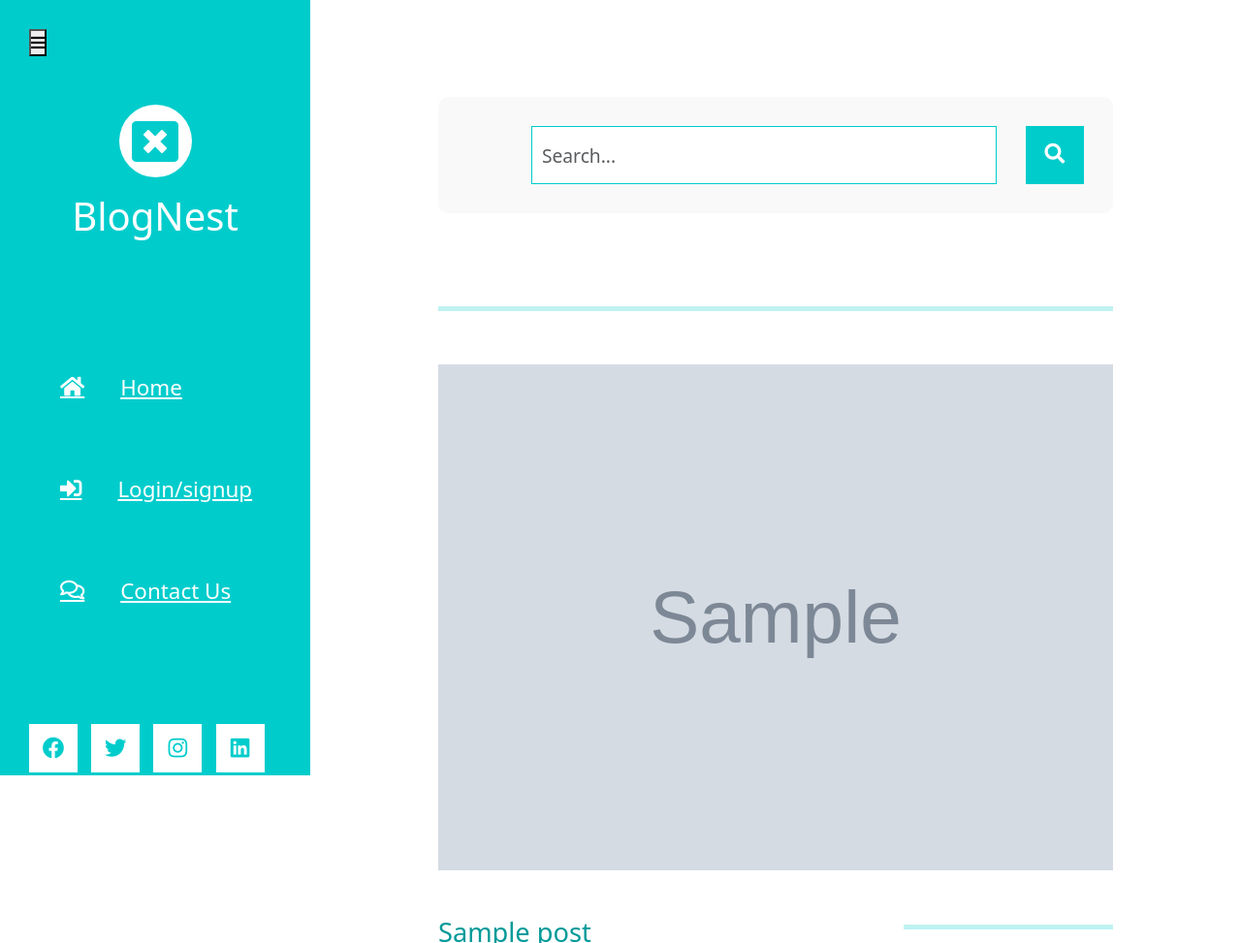
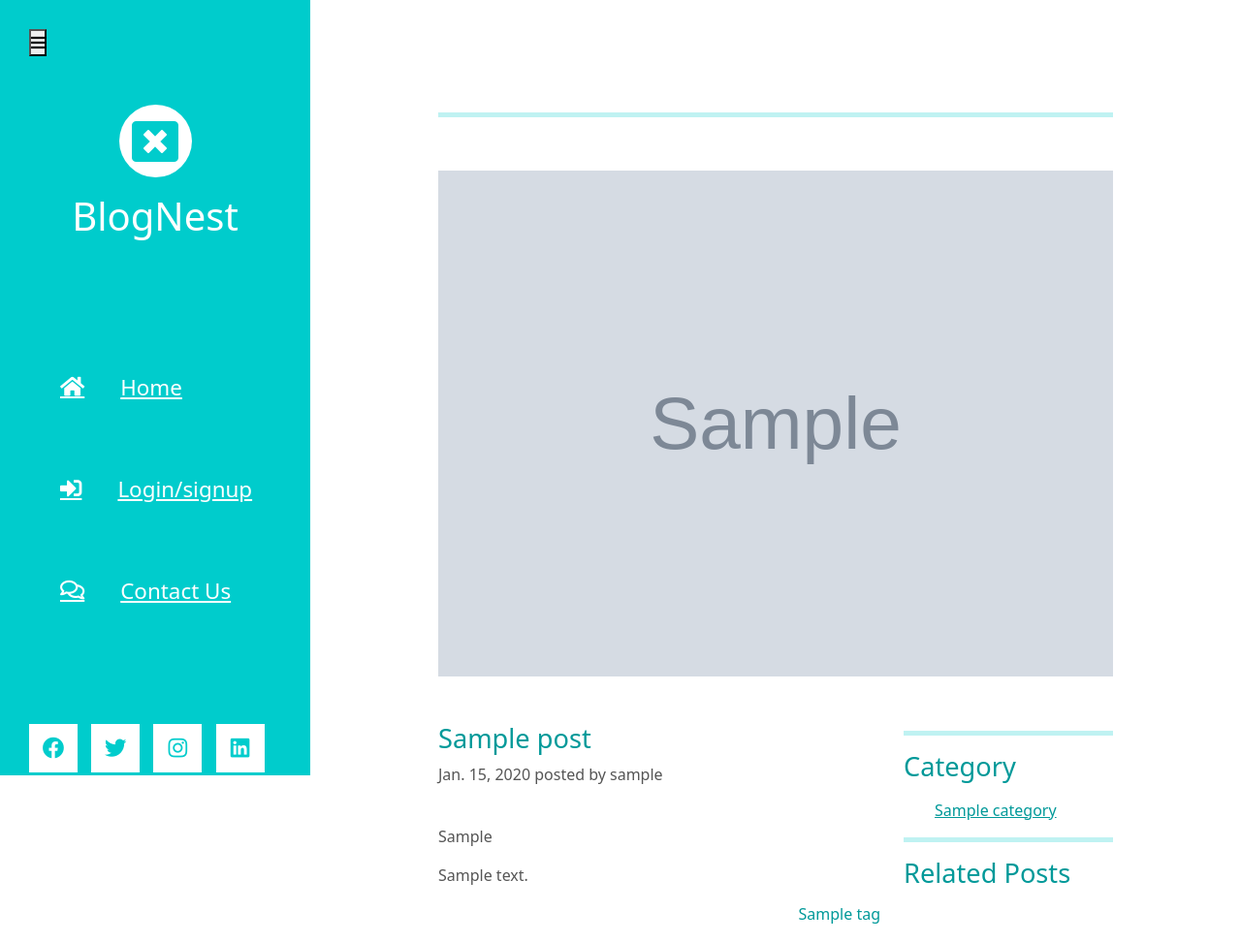
Before and after one commit to Abraham-s-yakubu/BlogNest, a Django app: a page that uses blog/templates/post.html in a window 1280 px wide. Shown: the top 973 px of the page at 97% size. Run offline with Django 5.2, Linux system fonts and the light colour scheme; tables that the repository leaves empty hold one stand-in row (values such as "Sample post"); grey boxes marked "Sample" are stand-in pictures; parts of the project's set-up code (start-up, migrations or seed data) failed here and were passed over; some libraries are stand-ins or nearby versions.

Commit message:
changes to template

```diff
--- a/blog/templates/post.html
+++ b/blog/templates/post.html
@@ -2,23 +2,6 @@
 {%load static%}
 {% block title %}post{% endblock %}
 {% block content %}
- <!-- Search form -->
-        <div class="row tm-row">
-          <div class="col-12">
-            <form method="GET" class="form-inline tm-mb-80 tm-search-form">
-              <input
-                class="form-control tm-search-input"
-                name="query"
-                type="text"
-                placeholder="Search..."
-                aria-label="Search"
-              />
-              <button class="tm-search-button" type="submit">
-                <i class="fas fa-search tm-search-icon" aria-hidden="true"></i>
-              </button>
-            </form>
-          </div>
-        </div>
         <div class="row tm-row">
           <div class="col-12">
             <hr class="tm-hr-primary tm-mb-55" />
```
